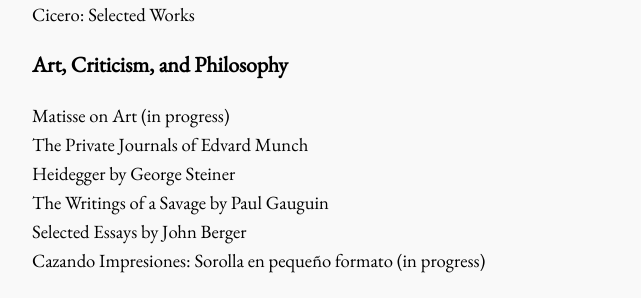
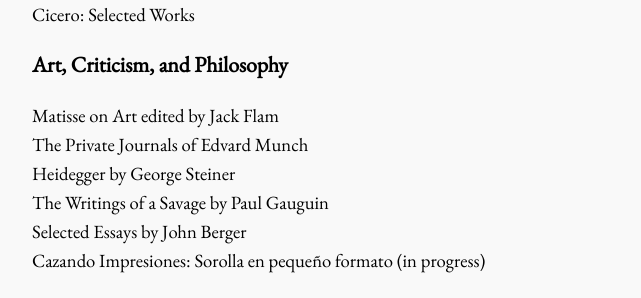
Before and after one commit to bora-uyumazturk/bora-uyumazturk.github.io, a Jekyll site: the page built from reading.html, in a window 1280 px wide and 900 px high, scrolled down 610 px. Shown: the part 157-455 px from the top of the window, without its empty margins (140-781 px from the left). Built offline with Jekyll 4.4.1, drawn with Linux system fonts in a browser that asks for light colours.

Commit message:
Update reading.html

```diff
--- a/reading.html
+++ b/reading.html
@@ -35,7 +35,7 @@
 
   <h3>Art, Criticism, and Philosophy</h3>
 
-  Matisse on Art (in progress) <br>
+  Matisse on Art edited by Jack Flam <br>
   The Private Journals of Edvard Munch <br>
   Heidegger by George Steiner <br>
   The Writings of a Savage by Paul Gauguin <br>
```
